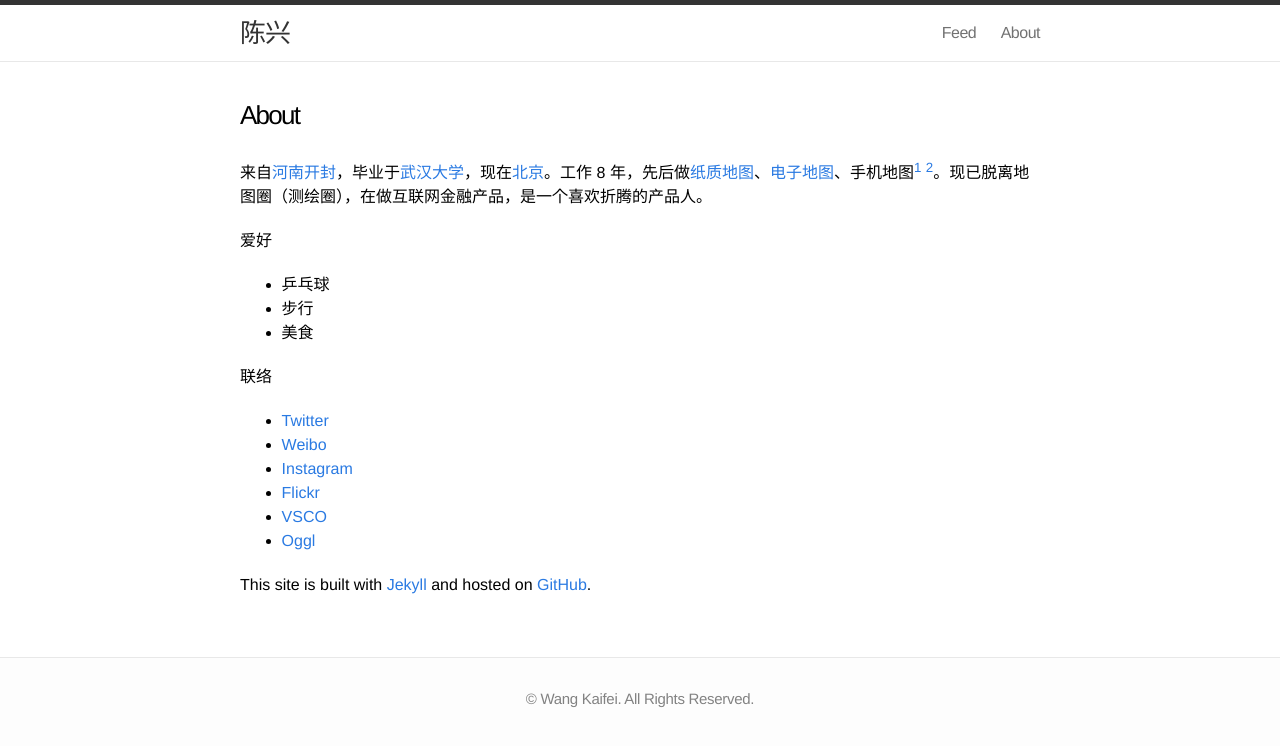
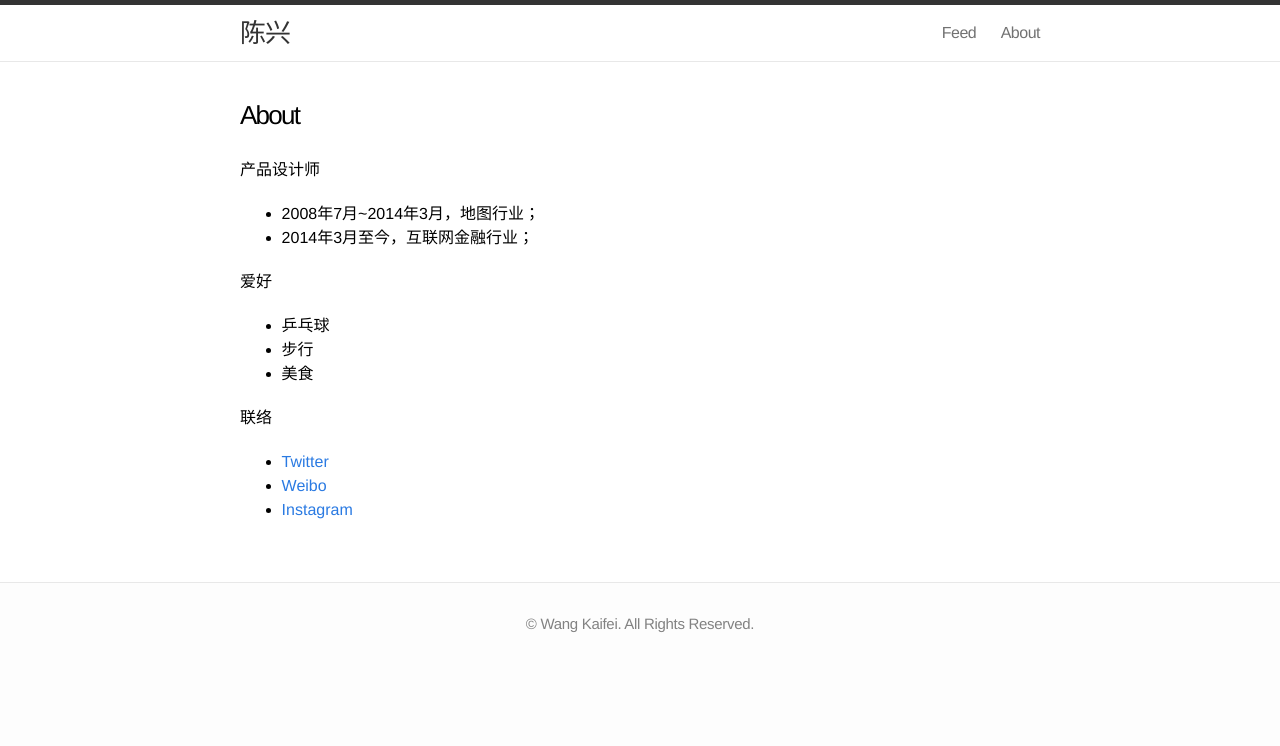
Before and after one commit to WangKaifei/wangkaifei.github.com, a Jekyll site: the page built from about.md, in a window 1280 px wide. Shown: the top 746 px of the page. Built offline with Jekyll 4.4.1, drawn with Linux system fonts in a browser that asks for light colours; Markdown is read by kramdown in place of the engine named in the settings.

Commit message:
update about

```diff
--- a/about.md
+++ b/about.md
@@ -3,7 +3,10 @@ layout: page
 title: About
 permalink: /about.html
 ---
-来自[河南](https://zh.wikipedia.org/wiki/ 河南)[开封](https://zh.wikipedia.org/wiki/ 开封)，毕业于[武汉大学](http://www.whu.edu.cn/)，现在[北京](https://zh.wikipedia.org/wiki/ 北京)。工作 8 年，先后做[纸质地图](http://www.amazon.cn/s/ref=nb_sb_noss/479-7152306-6343356?__mk_zh_CN=%E4%BA%9A%E9%A9%AC%E9%80%8A%E7%BD%91%E7%AB%99&url=search-alias%3Daps&field-keywords=%E5%A5%87%E5%BF%97%E9%80%9A)、[电子地图](http://www.autonavi.com)、手机地图<sup>[1](http://www.mapbar.com)</sup> <sup>[2](http://map.qq.com)</sup>。现已脱离地图圈（测绘圈），在做互联网金融产品，是一个喜欢折腾的产品人。
+产品设计师
+
+- 2008年7月~2014年3月，地图行业；
+- 2014年3月至今，互联网金融行业；
 
 爱好
 
@@ -16,8 +19,3 @@ permalink: /about.html
 - [Twitter](http://twitter.com/WangKaifei)
 - [Weibo](http://weibo.com/maplife)
 - [Instagram](http://instagram.com/WangKaifei)
-- [Flickr](http://flickr.com/Kaifei)
-- [VSCO](http://wangkaifei.vsco.co)
-- [Oggl](http://oggl.me/WangKaifei)
-
-This site is built with [Jekyll](http://jekyllrb.com) and hosted on [GitHub](http://pages.github.com).
```
